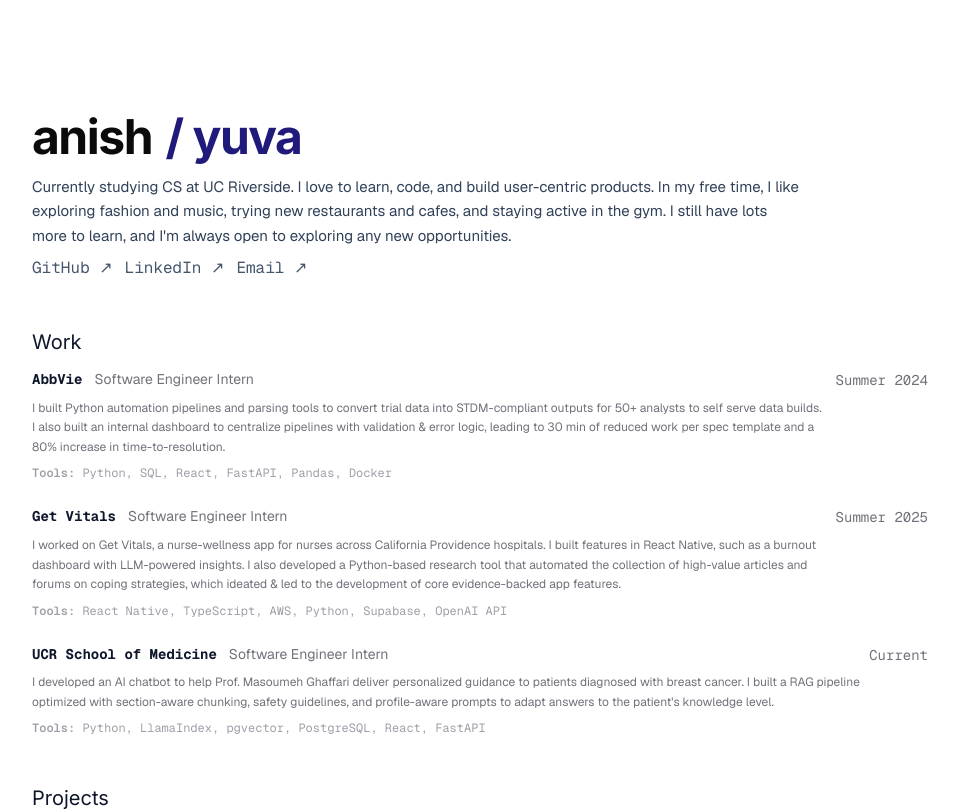
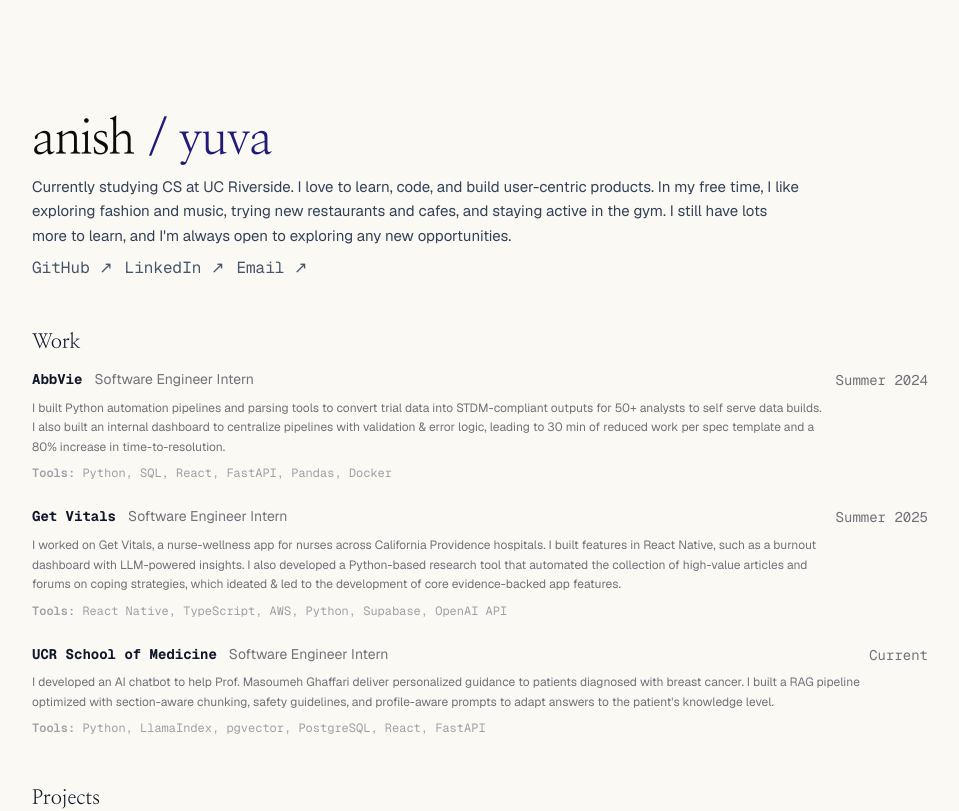
Before and after one commit to anishkancherla/portfolio, a Next.js app: page / in a window 1280 px wide. Shown: the top 811 px of the page, without its empty margins (160-1119 px from the left). Built offline with nearby package versions, Linux system fonts and the light colour scheme; a web font is replaced by a local one.

Commit message:
font update

```diff
--- a/app/globals.css
+++ b/app/globals.css
@@ -1,4 +1,4 @@
-@import url('https://fonts.googleapis.com/css2?family=EB+Garamond:ital,wght@0,400..800;1,400..800&family=Lora:ital,wght@0,400..700;1,400..700&family=Inter:wght@400;500;600;700&display=swap');
+@import url('https://fonts.googleapis.com/css2?family=EB+Garamond:ital,wght@0,400..800;1,400..800&family=Lora:ital,wght@0,400..700;1,400..700&family=Inter:wght@400;500;600;700&family=Nanum+Myeongjo&display=swap');
 @import "tailwindcss";
 
 :root {
@@ -35,6 +35,12 @@
 .eb-garamond {
   font-family: "EB Garamond", serif;
   font-optical-sizing: auto;
+  font-weight: 400;
+  font-style: normal;
+}
+
+.nanum-myeongjo {
+  font-family: "Nanum Myeongjo", serif;
   font-weight: 400;
   font-style: normal;
 }
@@ -111,7 +117,7 @@
 }
 
 body {
-  background: transparent;
+  background: #fbf9f3;
   color: var(--foreground);
   font-family: var(--font-geist-sans), system-ui, -apple-system, BlinkMacSystemFont, "Segoe UI", sans-serif;
 }
--- a/app/page.tsx
+++ b/app/page.tsx
@@ -18,8 +18,8 @@
         <main className="w-full px-4 pt-20 pb-24 sm:px-0 sm:pt-24 sm:pb-32">
           <section className="mb-10 sm:mb-12">
             <h1 className="font-normal leading-tight text-[42px] sm:text-6xl tracking-tight relative">
-              <span className="text-[#0b0b0b] font-bold text-[36px] sm:text-5xl" style={{ fontFamily: 'Inter, Arial, -apple-system, sans-serif' }}>anish</span>{" "}
-              <span className="text-[#201a7a] font-bold text-[36px] sm:text-5xl" style={{ fontFamily: 'Inter, Arial, -apple-system, sans-serif' }}>
+              <span className="text-[#0b0b0b] font-bold text-[36px] sm:text-5xl nanum-myeongjo">anish</span>{" "}
+              <span className="text-[#201a7a] font-bold text-[36px] sm:text-5xl nanum-myeongjo">
                 / yuva
               </span>
             </h1>
@@ -42,7 +42,7 @@
           </section>
 
           <section className="mb-8 sm:mb-12">
-            <h2 className="mb-3 text-slate-900 text-xl fade-in fade-in-200" style={{ fontFamily: 'Inter, Arial, -apple-system, sans-serif' }}>
+            <h2 className="mb-3 text-slate-900 text-xl fade-in fade-in-200 nanum-myeongjo">
               Work
             </h2>
             <ul className="space-y-6 fade-in fade-in-300">
@@ -178,7 +178,7 @@
           </section>
 
           <section className="fade-in fade-in-400">
-            <h2 className="mb-3 text-slate-900 text-xl" style={{ fontFamily: 'Inter, Arial, -apple-system, sans-serif' }}>
+            <h2 className="mb-3 text-slate-900 text-xl nanum-myeongjo">
               Projects
             </h2>
             <div className="grid grid-cols-1 gap-6 sm:grid-cols-2">
```
